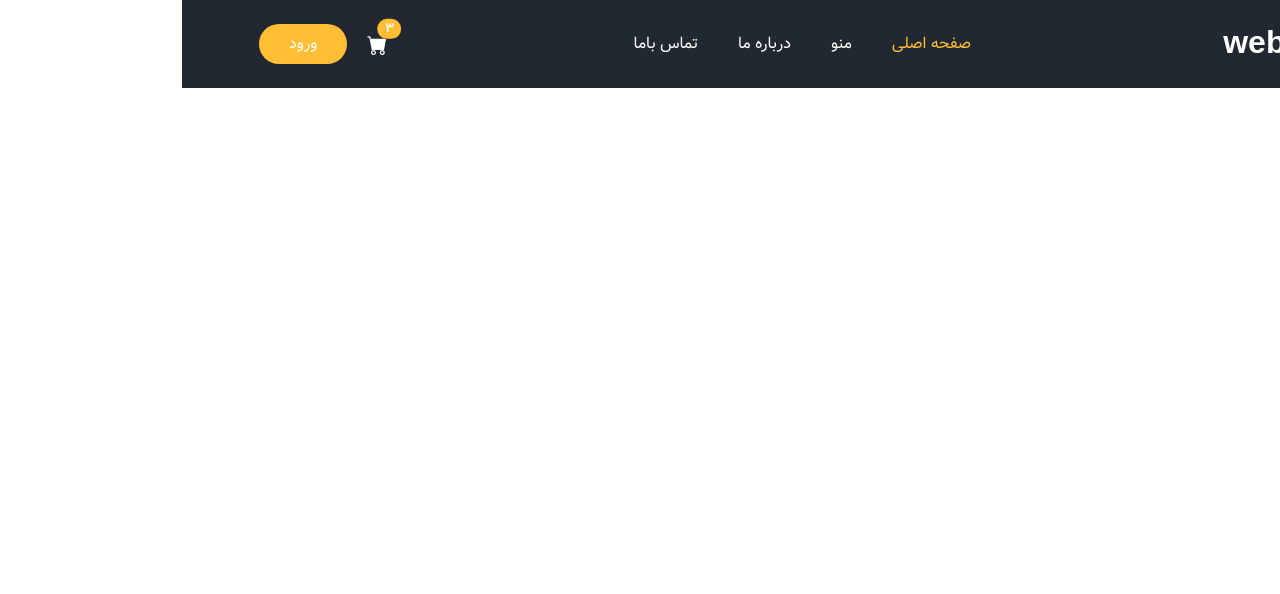
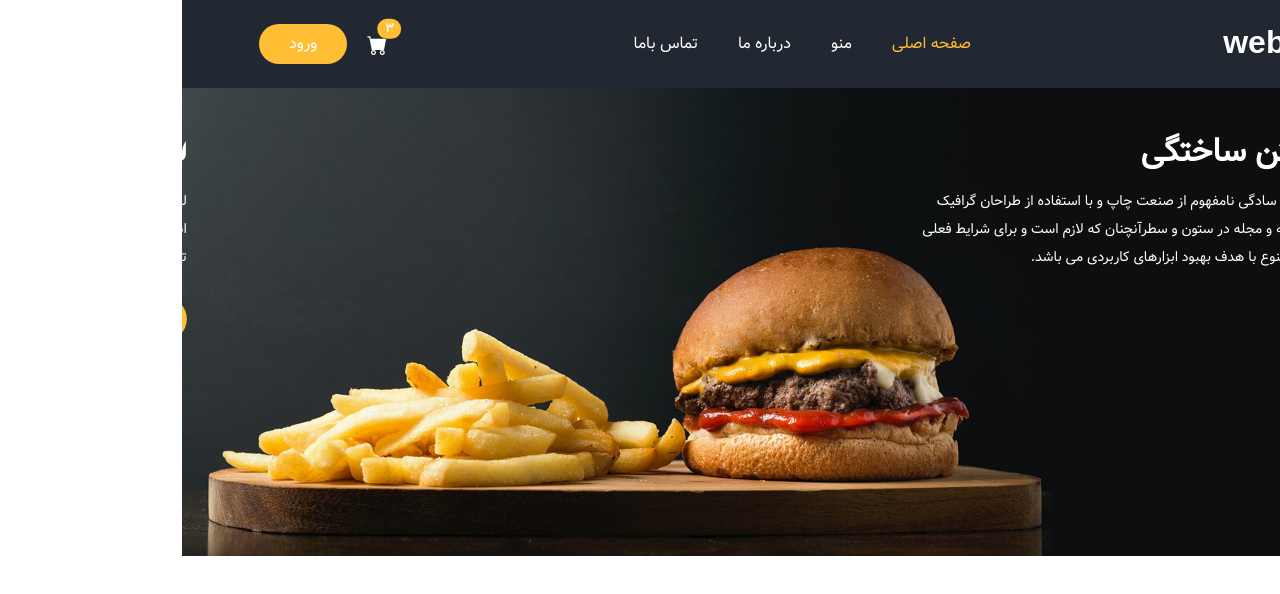
Before and after one commit to reza-ak/Fast-food, a Nuxt app in the folder frontend/: page / in a window 1280 px wide. Shown: the top 594 px of the page. Built offline with nearby package versions, Linux system fonts and the light colour scheme.

Commit message:
Designing slider

```diff
--- a/frontend/app.vue
+++ b/frontend/app.vue
@@ -1,6 +1,7 @@
 <template>
   <div>
     <LayoutHeader />
+    <Slider />
     <NuxtPage />
   </div>
 </template>
--- /dev/null
+++ b/frontend/components/Slider.vue
@@ -0,0 +1,87 @@
+<template>
+  <!-- slider section -->
+  <section class="slider_section">
+    <div class="bg-box">
+      <img src="/images/hero-bg.jpg" alt="" />
+    </div>
+    <div id="customCarousel1" class="carousel slide" data-bs-ride="carousel">
+      <div class="carousel-inner">
+        <div class="carousel-item active">
+          <div class="container">
+            <div class="row">
+              <div class="col-md-7 col-lg-6">
+                <div class="detail-box">
+                  <h2 class="mb-3 fw-bold">لورم ایپسوم متن ساختگی</h2>
+                  <p>
+                    لورم ایپسوم متن ساختگی با تولید سادگی نامفهوم از صنعت چاپ و
+                    با استفاده از طراحان گرافیک است. چاپگرها و متون بلکه روزنامه
+                    و مجله در ستون و سطرآنچنان که لازم است و برای شرایط فعلی
+                    تکنولوژی مورد نیاز و کاربردهای متنوع با هدف بهبود ابزارهای
+                    کاربردی می باشد.
+                  </p>
+                  <div class="btn-box">
+                    <a href="" class="btn1"> سفارش </a>
+                  </div>
+                </div>
+              </div>
+            </div>
+          </div>
+        </div>
+        <div class="carousel-item">
+          <div class="container">
+            <div class="row">
+              <div class="col-md-7 col-lg-6">
+                <div class="detail-box">
+                  <h2 class="mb-3 fw-bold">لورم ایپسوم متن ساختگی</h2>
+                  <p>
+                    لورم ایپسوم متن ساختگی با تولید سادگی نامفهوم از صنعت چاپ و
+                    با استفاده از طراحان گرافیک است. چاپگرها و متون بلکه روزنامه
+                    و مجله در ستون و سطرآنچنان که لازم است و برای شرایط فعلی
+                    تکنولوژی مورد نیاز و کاربردهای متنوع با هدف بهبود ابزارهای
+                    کاربردی می باشد.
+                  </p>
+                  <div class="btn-box">
+                    <a href="" class="btn1"> سفارش </a>
+                  </div>
+                </div>
+              </div>
+            </div>
+          </div>
+        </div>
+        <div class="carousel-item">
+          <div class="container">
+            <div class="row">
+              <div class="col-md-7 col-lg-6">
+                <div class="detail-box">
+                  <h2 class="mb-3 fw-bold">لورم ایپسوم متن ساختگی</h2>
+                  <p>
+                    لورم ایپسوم متن ساختگی با تولید سادگی نامفهوم از صنعت چاپ و
+                    با استفاده از طراحان گرافیک است. چاپگرها و متون بلکه روزنامه
+                    و مجله در ستون و سطرآنچنان که لازم است و برای شرایط فعلی
+                    تکنولوژی مورد نیاز و کاربردهای متنوع با هدف بهبود ابزارهای
+                    کاربردی می باشد.
+                  </p>
+                  <div class="btn-box">
+                    <a href="" class="btn1"> سفارش </a>
+                  </div>
+                </div>
+              </div>
+            </div>
+          </div>
+        </div>
+      </div>
+      <div class="container">
+        <ol class="carousel-indicators">
+          <li
+            data-bs-target="#customCarousel1"
+            data-bs-slide-to="0"
+            class="active"
+          ></li>
+          <li data-bs-target="#customCarousel1" data-bs-slide-to="1"></li>
+          <li data-bs-target="#customCarousel1" data-bs-slide-to="2"></li>
+        </ol>
+      </div>
+    </div>
+  </section>
+  <!-- end slider section -->
+</template>
```
Also changed, not shown: frontend/public/images/hero-bg.jpg (added).
